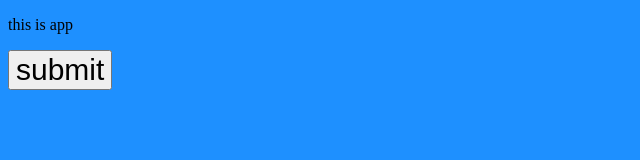
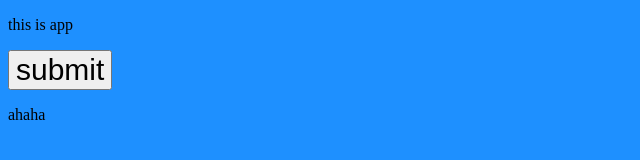
Before and after one commit to lntrTin0212/git-learn, a plain HTML site: page index.html in a window 1280 px wide. Shown: the full height of the page, 0-640 px from the left. Drawn offline with Linux system fonts and the light colour scheme.

Commit message:
updated index.html file

```diff
--- a/index.html
+++ b/index.html
@@ -11,5 +11,6 @@
 <body>
     <p>this is app</p>
     <button>submit</button>
+    <p>ahaha</p>
 </body>
 </html>
```
